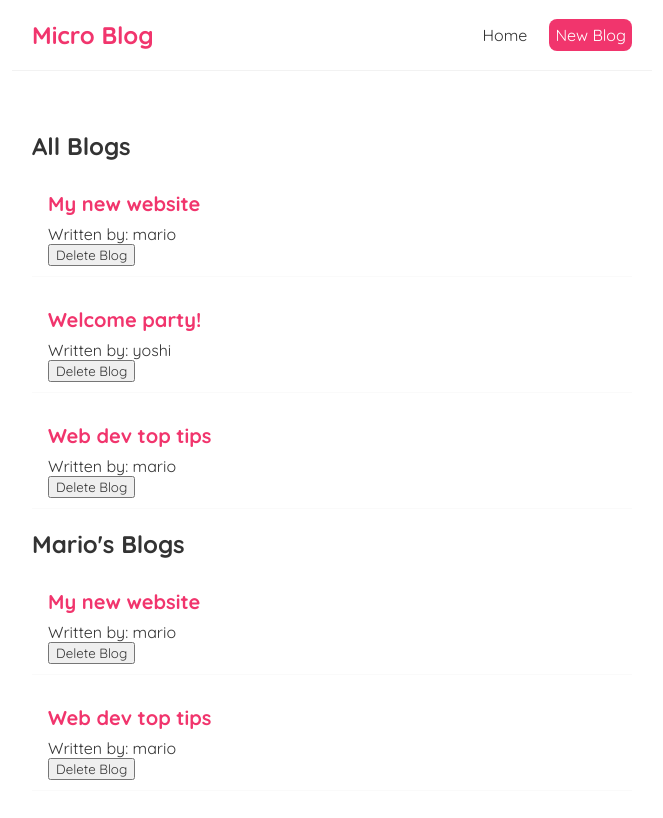
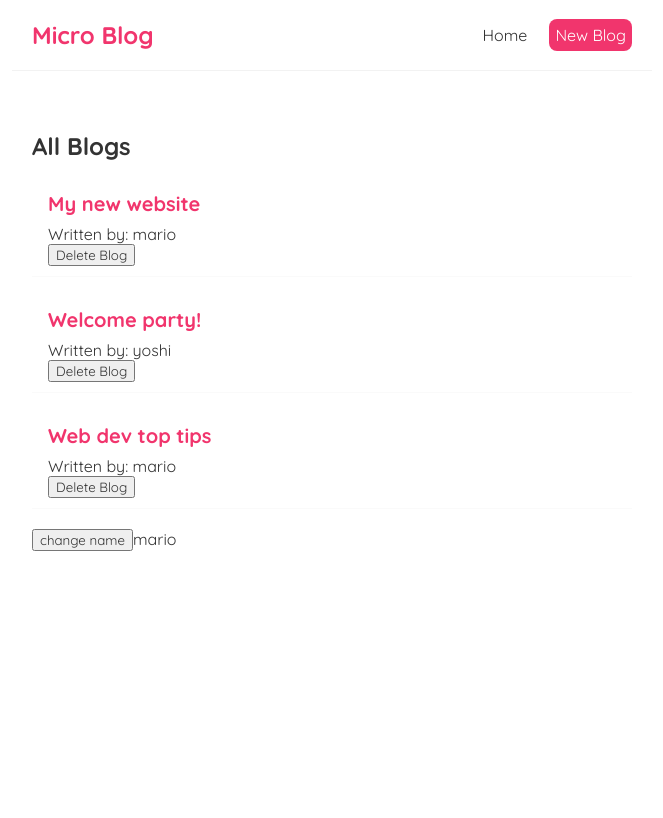
Before and after one commit to DavidTunnell/microblog-react, a React (Create React App) app: page / in a window 1280 px wide. Shown: the top 818 px of the page, without its empty margins (308-971 px from the left). Built offline with nearby package versions, Linux system fonts and the light colour scheme.

Commit message:
added a dependency array to manage when the use effect function is run

```diff
--- a/src/Home.js
+++ b/src/Home.js
@@ -1,4 +1,4 @@
-import { useState } from "react";
+import { useState, useEffect } from "react";
 import BlogList from "./BlogList";
 
 const Home = () => {
@@ -26,10 +26,22 @@
             id: 3,
         },
     ]);
+    const [name, setName] = useState("mario");
+
     const handleDelete = (id) => {
         const newBlogs = blogs.filter((blog) => blog.id !== id);
         setBlogs(newBlogs);
     };
+
+    //useEffect is a hook that runs every time a component renders (on page load and state change)
+    useEffect(() => {
+        console.log("use effect data");
+        //you can also look with state, but changing it can put you in an infinite loop
+        console.log(name);
+        //if you dont want to always run this every render, pass in a dependency array as a second argument
+        //an empty array makes it only run the 1st time on load, not subsequent state changes
+        //or you can pass state variables, this will only run when those state variables are updated
+    }, [name]);
     return (
         <div className="home">
             <BlogList
@@ -37,10 +49,8 @@
                 title="All Blogs"
                 handleDelete={handleDelete}
             />
-            <BlogList
-                blogs={blogs.filter((blog) => blog.author === "mario")}
-                title="Mario's Blogs"
-            />
+            <button onClick={() => setName("luigi")}>change name</button>
+            {name}
         </div>
     );
 };
```
